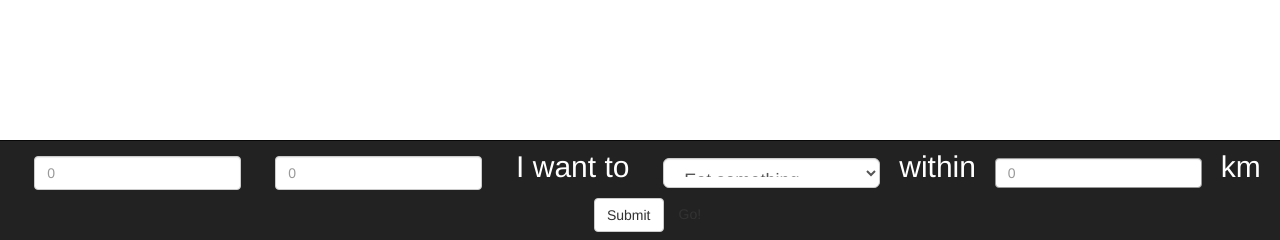
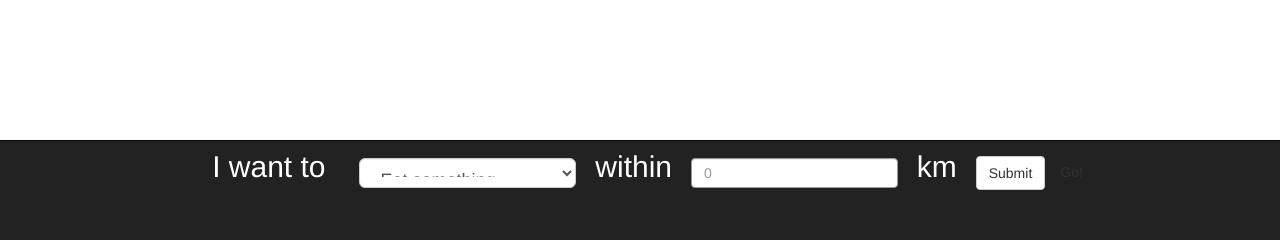
Before and after one commit to Edtcetera/NWHacks, a Flask app: template templates/index2.html in a window 1280 px wide. Shown: the part 560-800 px from the top of the page. Run offline with Flask 2, Linux system fonts and the light colour scheme; the template is opened without the code that fills it, so the values that code supplies are empty; some libraries are stand-ins or nearby versions; some web fonts are replaced.

```diff
--- a/templates/index2.html
+++ b/templates/index2.html
@@ -50,8 +50,8 @@ function showPosition(position) {
 
         <form class="navbar-form navbar-right" action="/getact" method="post"> <div class="form-group" id="nav-form">
         <nav class = "navbar-fixed-bottom navbar nav-bot navbar-inverse">
-            <input type="text" class="form-control marg" placeholder="0" name="lat" id="lat">
-            <input type="text" class="form-control marg" placeholder="0" name="lon" id="lon">
+            <input type="hidden" class="form-control marg" placeholder="0" name="lat" id="lat">
+            <input type="hidden" class="form-control marg" placeholder="0" name="lon" id="lon">
             <p class="nav-text marg">I want to</p>
       <select class="form-control btn-lg marg" name="acttype">
   <option value="food">Eat something</option>
@@ -87,9 +87,9 @@ function initMap() {
 
   // Create a map object and specify the DOM element for display.
   var map = new google.maps.Map(document.getElementById('map'), {
+    zoom: 15
     center: myLatLng,
-    scrollwheel: false,
-    zoom: 15
+    scrollwheel: true,
   });
 
   for (var i = 0; i <listOf.length; i++){
```
Also changed, not shown: templates/index.html (+4 -4 lines).
